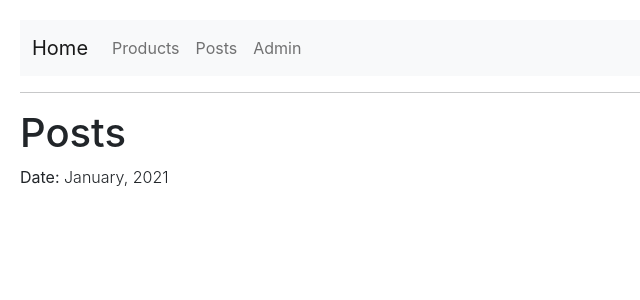
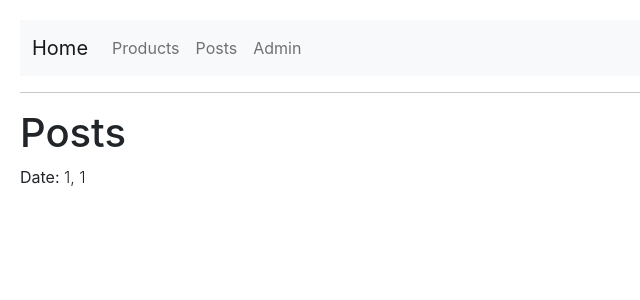
Before and after one commit to anasabufarraj/hello_react_router, a React (Create React App) app: page /posts/1/1 in a window 1280 px wide. Shown: the top 300 px of the page, without its empty margins (0-640 px from the left). Built offline with nearby package versions, Linux system fonts and the light colour scheme.

Commit message:
100. Optional Route Parameters

```diff
--- a/src/App.js
+++ b/src/App.js
@@ -18,7 +18,7 @@ class App extends React.Component {
           <Switch>
             <Route path="/products/:id" component={ProductDetails} />
             <Route path="/products" render={(props) => <Products prop="hello" {...props} />} />
-            <Route path="/posts" component={Posts} />
+            <Route path="/posts/:year?/:month?" component={Posts} />
             <Route path="/admin" component={Dashboard} />
             <Route path="/" component={Home} />
           </Switch>
--- a/src/components/navbar.jsx
+++ b/src/components/navbar.jsx
@@ -12,7 +12,7 @@ function NavBar() {
             <Link className="nav-link" to="/products">
               Products
             </Link>
-            <Link className="nav-link" to="/posts/2021/01">
+            <Link className="nav-link" to="/posts/2021/January">
               Posts
             </Link>
             <Link className="nav-link" to="/admin">
--- a/src/components/posts.jsx
+++ b/src/components/posts.jsx
@@ -1,8 +1,8 @@
-function Posts() {
+function Posts(props) {
   return (
     <div>
       <h1>Posts</h1>
-      <b>Date:</b> January, 2021
+      <b>Date:</b> {props.match.params.month}, {props.match.params.year}
     </div>
   );
 }
```
